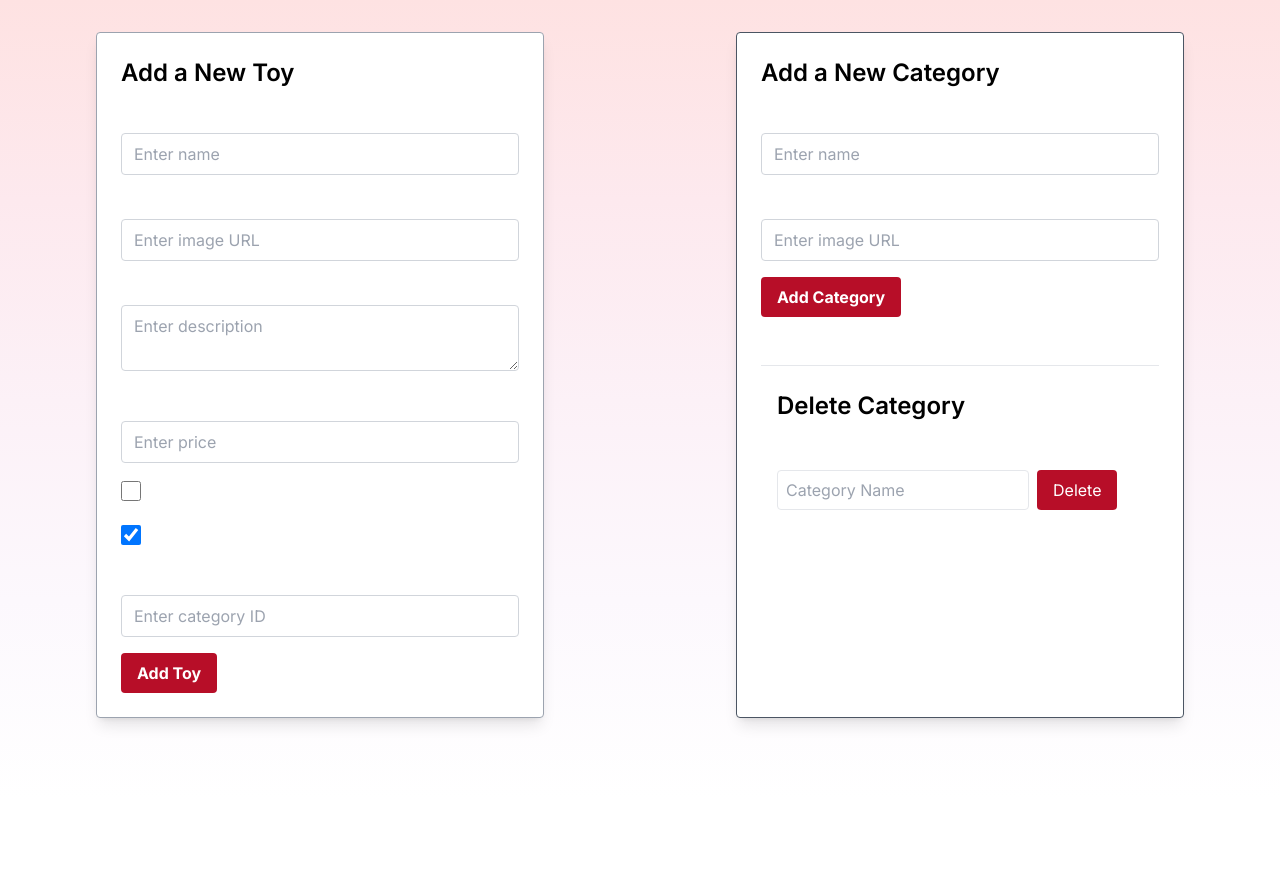
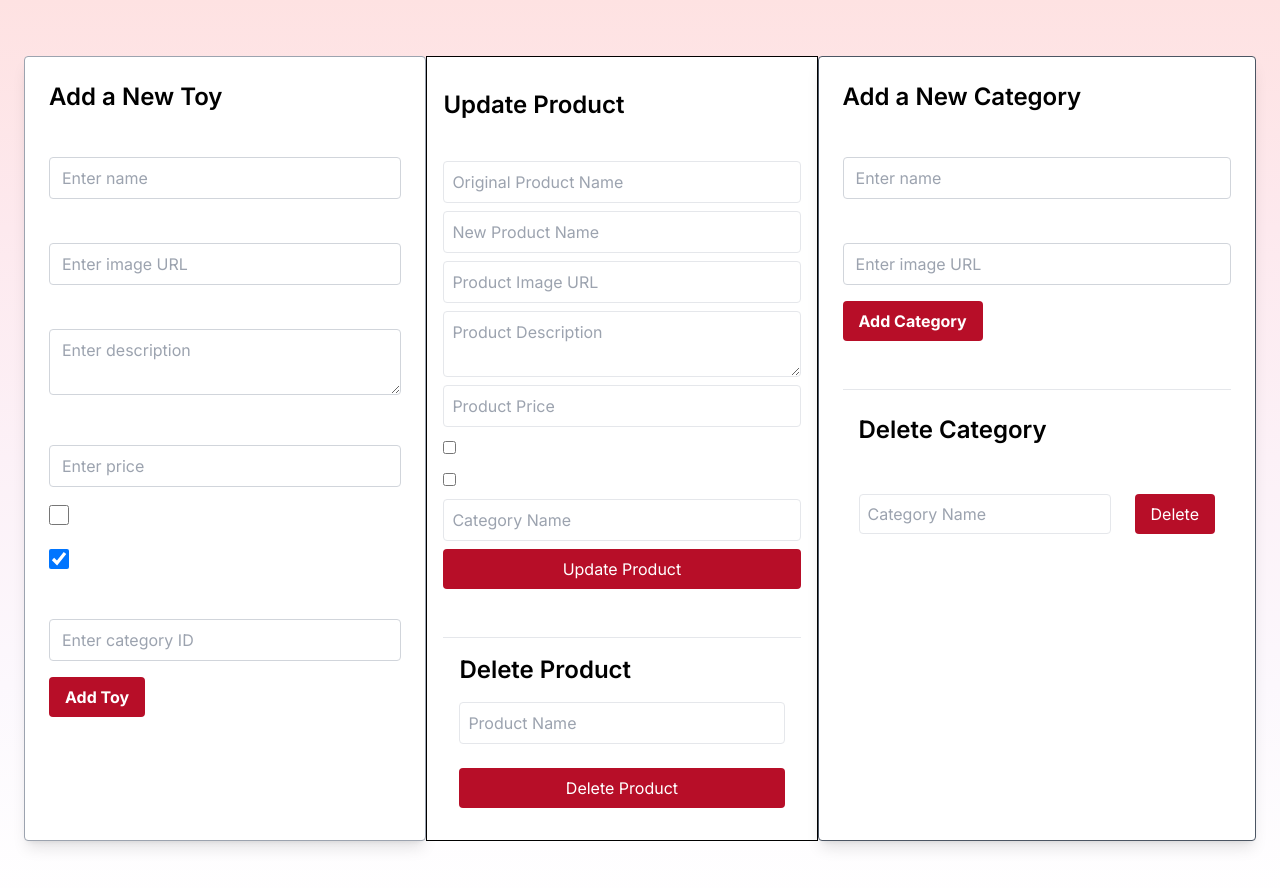
Before and after one commit to MihirJaiswal/toyshopweb, a Next.js app: page /admin in a window 1280 px wide. Shown: the top 888 px of the page. Before the commit the page ends 800 px from the top, so only its background shows below. Built offline with nearby package versions, Linux system fonts and the light colour scheme.

Commit message:
some change s

```diff
--- a/src/app/[category]/page.tsx
+++ b/src/app/[category]/page.tsx
@@ -53,7 +53,10 @@ const CategoryPage = () => {
   }, [categoryName]);
 
   if (error) {
-    return <div>Error: {error.message}</div>;
+    return(
+      <div className='flex justify-center items-center h-screen'><h1 className='text-black md:text-4xl font-bold'>
+        Error: {error.message}</h1></div>
+    );
   }
 
   if (loading) {
--- a/src/app/admin/page.tsx
+++ b/src/app/admin/page.tsx
@@ -1,12 +1,16 @@
 import AddCategoryForm from '@/components/AddCategoryForm'
+
 import AddToyForm from '@/components/Form'
+import UpdateProduct from '@/components/ProductManager'
+import CategoryProductManager from '@/components/ProductManager'
 import React from 'react'
 
 const page = () => {
   return (
-    <div className='h-screen'>
-      <div className='flex flex-col md:flex-row justify-center'>
+    <div className='h-full'>
+      <div className='flex flex-col md:flex-row justify-center mb-12 p-6'>
         <AddToyForm/>
+        <UpdateProduct/>
         <AddCategoryForm/>
 
     </div>
--- a/src/app/product/[product]/page.tsx
+++ b/src/app/product/[product]/page.tsx
@@ -81,7 +81,10 @@ const ProductPage = () => {
   }
 
   if (!product) {
-    return <div>No product found</div>;
+    return(
+      <div className='flex h-screen justify-center items-center'><h1 className='text-black text-2xl md:text-4xl font-bold'>
+        No Products Found</h1></div>
+    );
   }
 
   const { name, image, price, description } = product;
--- a/src/components/DeleteCategory.tsx
+++ b/src/components/DeleteCategory.tsx
@@ -28,7 +28,7 @@ const DeleteCategory = () => {
   return (
     <div className="container mx-auto p-4">
       <h1 className="text-2xl font-semibold mb-12 text-black">Delete Category</h1>
-      <div className="flex mb-12">
+      <div className="flex flex-col gap-4 md:flex-row mb-12">
         <input
           type="text"
           placeholder="Category Name"
--- /dev/null
+++ b/src/components/DeleteProduct.tsx
@@ -0,0 +1,43 @@
+'use client'
+import React, { useState } from 'react';
+
+const DeleteProduct = () => {
+  const [productName, setProductName] = useState('');
+
+  const handleProductDelete = async (e:any) => {
+    e.preventDefault();
+    try {
+      const response = await fetch(`http://localhost:5000/api/products/${productName}`, { method: 'DELETE' });
+      if (response.ok) {
+        alert('Product deleted successfully');
+        setProductName('');
+      } else {
+        console.error('Error deleting product:', await response.json());
+      }
+    } catch (error) {
+      console.error('Error deleting product:', error);
+    }
+  };
+
+  return (
+    <div className="container mx-auto p-4">
+      <h1 className="text-2xl font-semibold mb-4 text-black">Delete Product</h1>
+      <form onSubmit={handleProductDelete} className="flex flex-col space-y-2">
+        <input
+          type="text"
+          name="productName"
+          value={productName}
+          onChange={(e) => setProductName(e.target.value)}
+          placeholder="Product Name"
+          className="p-2 border rounded mb-4"
+          required
+        />
+        <button type="submit" className="bg-[#B70E28] text-white p-2 rounded">
+          Delete Product
+        </button>
+      </form>
+    </div>
+  );
+};
+
+export default DeleteProduct;
--- /dev/null
+++ b/src/components/ProductManager.tsx
@@ -0,0 +1,134 @@
+'use client'
+import React, { useState } from 'react';
+import DeleteProduct from '@/components/DeleteProduct'
+import { Separator } from './ui/separator';
+
+const UpdateProduct = () => {
+  const [updateForm, setUpdateForm] = useState({
+    originalName: '',
+    name: '',
+    image: '',
+    description: '',
+    price: '',
+    isPopular: false,
+    isShown: false,
+    categoryName: '',
+  });
+
+  const handleProductChange = (e:any) => {
+    setUpdateForm({ ...updateForm, [e.target.name]: e.target.value });
+  };
+
+  const handleProductUpdate = async (e:any) => {
+    e.preventDefault();
+    try {
+      const response = await fetch(`http://localhost:5000/api/products/${updateForm.originalName}`, {
+        method: 'PUT',
+        headers: { 'Content-Type': 'application/json' },
+        body: JSON.stringify(updateForm),
+      });
+      if (response.ok) {
+        alert('Product updated successfully');
+        setUpdateForm({
+          originalName: '',
+          name: '',
+          image: '',
+          description: '',
+          price: '',
+          isPopular: false,
+          isShown: false,
+          categoryName: '',
+        });
+      } else {
+        console.error('Error updating product:', await response.json());
+      }
+    } catch (error) {
+      console.error('Error updating product:', error);
+    }
+  };
+
+  return (
+    <div className="container mx-auto p-4 max-w-md bg-white border border-solid border-black mt-8">
+      <h1 className="text-2xl font-semibold mb-10 mt-4 text-black">Update Product</h1>
+      <form onSubmit={handleProductUpdate} className="flex flex-col space-y-2">
+        <input
+          type="text"
+          name="originalName"
+          value={updateForm.originalName}
+          onChange={handleProductChange}
+          placeholder="Original Product Name"
+          className="p-2 border rounded text-black"
+          required
+        />
+        <input
+          type="text"
+          name="name"
+          value={updateForm.name}
+          onChange={handleProductChange}
+          placeholder="New Product Name"
+          className="p-2 border rounded text-black"
+        />
+        <input
+          type="text"
+          name="image"
+          value={updateForm.image}
+          onChange={handleProductChange}
+          placeholder="Product Image URL"
+          className="p-2 border rounded text-black"
+        />
+        <textarea
+          name="description"
+          value={updateForm.description}
+          onChange={handleProductChange}
+          placeholder="Product Description"
+          className="p-2 border rounded text-black"
+        ></textarea>
+        <input
+          type="number"
+          name="price"
+          value={updateForm.price}
+          onChange={handleProductChange}
+          placeholder="Product Price"
+          className="p-2 border rounded text-black"
+        />
+        <label className="flex items-center space-x-2">
+          <input
+            type="checkbox"
+            name="isPopular"
+            checked={updateForm.isPopular}
+            onChange={() => setUpdateForm({ ...updateForm, isPopular: !updateForm.isPopular })}
+          />
+          <span>Popular</span>
+        </label>
+        <label className="flex items-center space-x-2">
+          <input
+            type="checkbox"
+            name="isShown"
+            checked={updateForm.isShown}
+            onChange={() => setUpdateForm({ ...updateForm, isShown: !updateForm.isShown })}
+          />
+          <span>Shown</span>
+        </label>
+        <input
+          type="text"
+          name="categoryName"
+          value={updateForm.categoryName}
+          onChange={handleProductChange}
+          placeholder="Category Name"
+          className="p-2 border rounded text-black"
+        />
+        <button type="submit" className="bg-[#B70E28] text-white p-2 rounded">
+          Update Product
+        </button>
+      </form>
+      <div className='mt-12'>
+        <Separator/>
+      </div>
+      <div>
+      <DeleteProduct/>
+      </div>
+    </div>
+  );
+};
+
+export default UpdateProduct;
```
Also changed, not shown: 2 other files (tests, documents, lock files or other folders).
